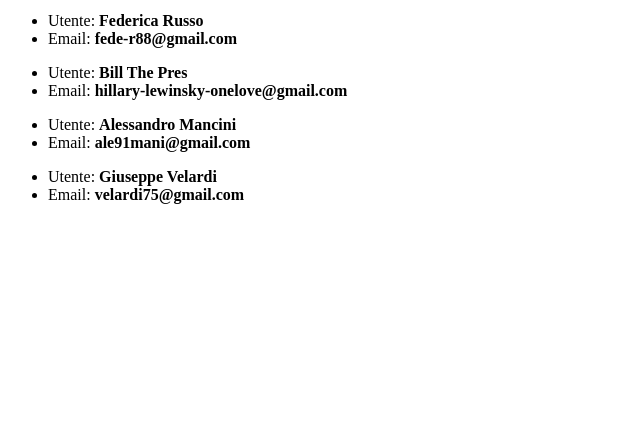
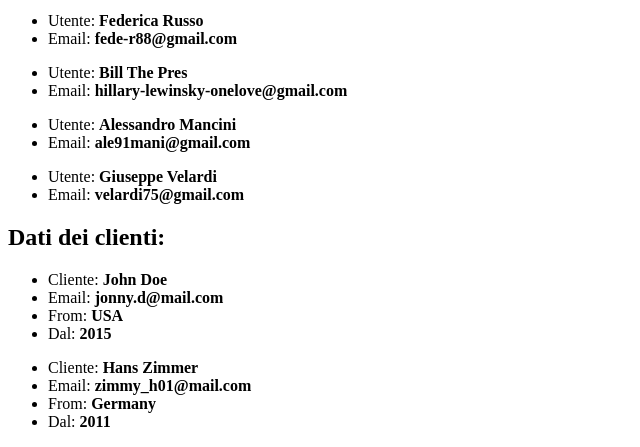
Before and after one commit to alessandro-orlov/php-oop-1, a PHP site: page / in a window 1280 px wide. Shown: the part 848-1295 px from the top of the page, without its empty margins (0-640 px from the left). Before the commit the page ends 1052 px from the top, so only its background shows below. Run offline with PHP 8.4, Linux system fonts and the light colour scheme.

Commit message:
Code refactoring + added new class 'Client'

```diff
--- a/Admin.php
+++ b/Admin.php
@@ -1,17 +1,19 @@
 <?php
-// Classe Administrator
-class Admin extends User {
+
+// Class Administrator
+class Admin extends User
+{
 
     public $edit_article;
     public $delete_article;
 
-  public function getEditRight() {
+    public function getEditRight()
+    {
         return $this->edit_article;
     }
 
-  public function getDeleteRight() {
+    public function getDeleteRight()
+    {
         return $this->delete_article;
     }
 }
-
-?>
--- /dev/null
+++ b/Client.php
@@ -0,0 +1,18 @@
+<?php
+
+class Client extends User
+{
+    public $from;
+    public $since;
+
+    // Return Functions
+    public function getClientFrom()
+    {
+        return $this->from;
+    }
+
+    public function getClientSince()
+    {
+        return $this->since;
+    }
+}
--- a/Employee.php
+++ b/Employee.php
@@ -1,29 +1,32 @@
 <?php
-class Employee extends User {
+
+class Employee extends User
+{
 
     public $position;
     public $experience;
     public $anni;
 
+    public function getExperience()
+    {
+        return $this->experience;
+    }
 
-  public function setExperience() {
+    public function setExperience()
+    {
         if ($this->anni > 10) {
             $this->experience = 'Team lead';
-    } elseif ($this->anni  > 5) {
+        } elseif ($this->anni > 5) {
             $this->experience = 'senior';
-    } elseif ($this->anni  > 3) {
+        } elseif ($this->anni > 3) {
             $this->experience = 'middle';
-    } elseif ($this->anni  <= 2) {
+        } elseif ($this->anni <= 2) {
             $this->experience = 'junior';
         }
     }
 
-  public function getExperience() {
-    return $this->experience;
-  }
-
-  public function getPosition() {
+    public function getPosition()
+    {
         return $this->position;
     }
 }
-?>
--- a/database.php
+++ b/database.php
@@ -80,4 +80,20 @@
         'Elimina articolo' => 'No',
     ],
 ];
- ?>
+
+$clients = [
+    [
+        'nome' => 'John',
+        'cognome' => 'Doe',
+        'email' => 'jonny.d@mail.com',
+        'from' => 'USA',
+        'dal' => ' 2015',
+    ],
+    [
+        'nome' => 'Hans',
+        'cognome' => 'Zimmer',
+        'email' => 'zimmy_h01@mail.com',
+        'from' => 'Germany',
+        'dal' => ' 2011',
+    ],
+];
--- a/index.php
+++ b/index.php
@@ -1,10 +1,12 @@
 <?php
+//include all necessary files
 include __DIR__ . '/database.php';
 require_once(__DIR__ . '/User.php');
 require_once(__DIR__ . '/Admin.php');
 require_once(__DIR__ . '/Employee.php');
+require_once(__DIR__ . '/Client.php');
+
 ?>
-
 
 <!DOCTYPE html>
 <html lang="en" dir="ltr">
@@ -37,7 +39,6 @@
     <!-- Stampo a schermo tutti i dati degli amministratori del blog -->
     <?php foreach ($employees as $employee) { ?>
         <ul>
-
             <?php $teamMember = new Employee($employee['nome'], $employee['cognome'], $employee['email']); ?>
             <?php $teamMember->position = $employee['Ruolo']; ?>
             <?php $teamMember->anni = $employee['Anni di esperienza']; ?>
@@ -50,7 +51,6 @@
         </ul>
     <?php } ?>
 </div>
-
 <div>
     <h2>Dati degli utenti:</h2>
     <!-- Stampo a schermo tutti i dati degli utenti -->
@@ -62,6 +62,20 @@
         </ul>
     <?php } ?>
 </div>
-
+<div>
+    <h2>Dati dei clienti:</h2>
+    <!--   Stampo a schermo i dati dei clienti    -->
+    <?php foreach ($clients as $client) { ?>
+        <?php $single_client = new Client($client['nome'], $client['cognome'], $client['email'],) ?>
+        <?php $single_client->from = $client['from'] ?>
+        <?php $single_client->since = $client['dal'] ?>
+        <ul>
+            <li>Cliente: <b><?php echo $single_client->getUserData(); ?></b></li>
+            <li>Email: <b><?php echo $single_client->getUserEmail(); ?></b></li>
+            <li>From: <b><?php echo $single_client->getClientFrom(); ?></b></li>
+            <li>Dal: <b><?php echo $single_client->getClientSince(); ?></b></li>
+        </ul>
+    <?php } ?> <!-- end foreach -->
+</div>
 </body>
 </html>
```
Also changed, not shown: User.php (+11 -6 lines). Lines whose indentation alone changed are shown as unchanged.
